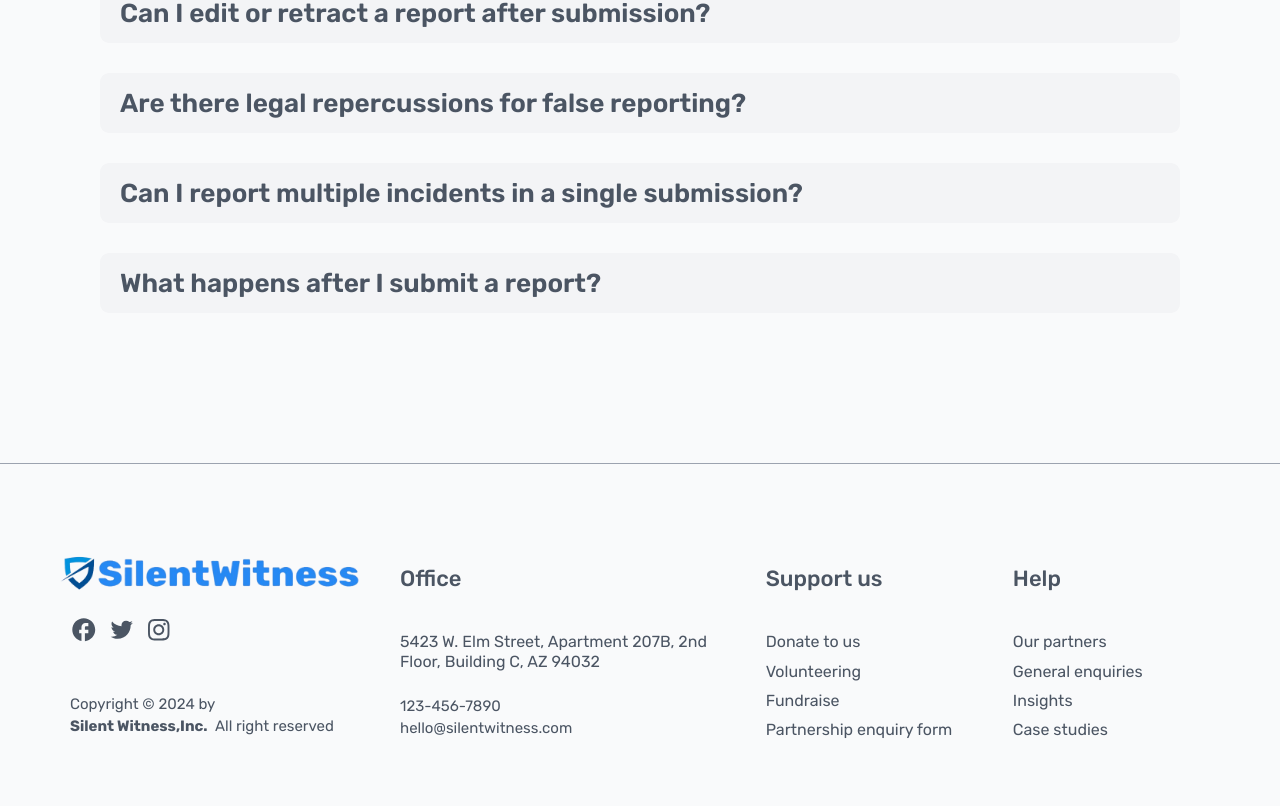
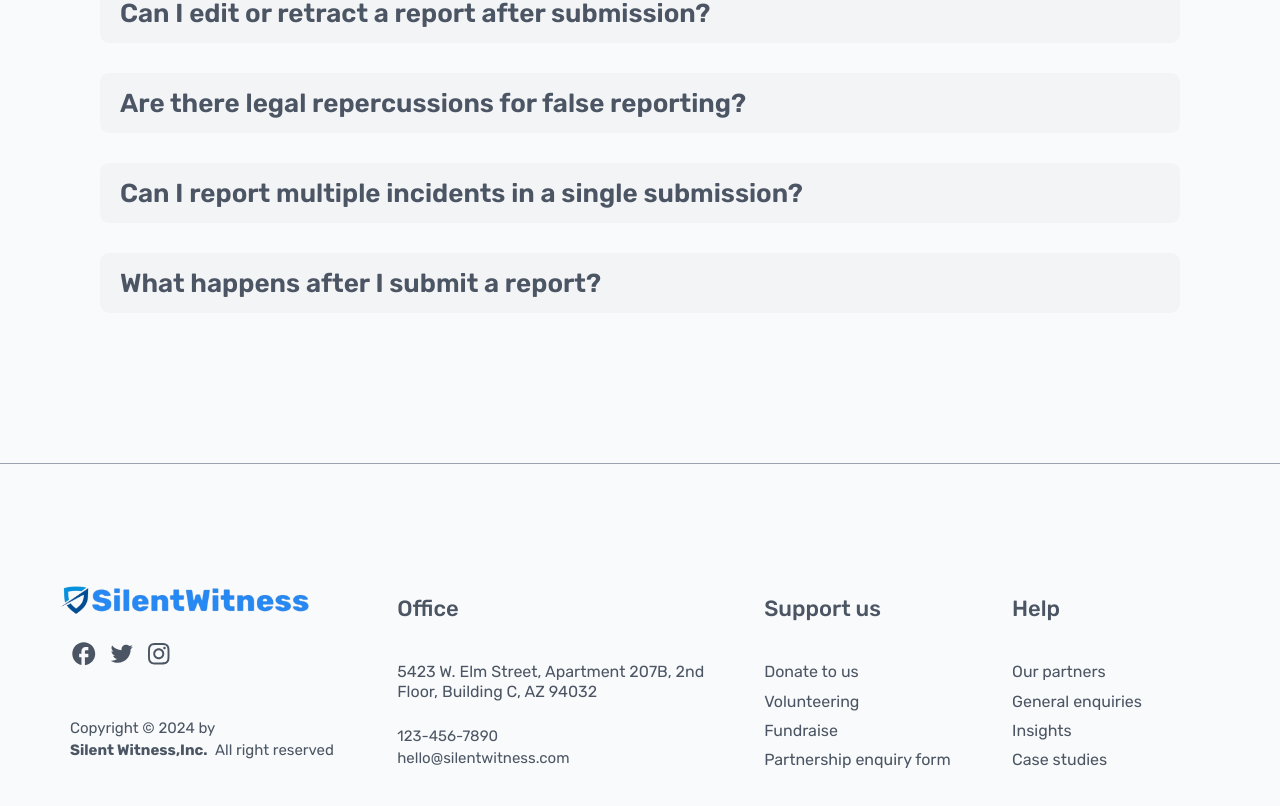
Before and after one commit to psohail/sohail, a React (Vite) app: page /home in a window 1280 px wide. Shown: the part 6278-7084 px from the top of the page. Built offline with nearby package versions, Linux system fonts and the light colour scheme; some icons are missing; a web font is replaced by a local one.

Commit message:
fixed a few problems in the footer

```diff
--- a/src/ui/Footer.jsx
+++ b/src/ui/Footer.jsx
@@ -13,7 +13,7 @@ const FooterGrid = styled.div`
   width: 100%;
   max-width: 130rem;
   margin: 0 auto;
-  padding: 9rem 5rem;
+  padding: 12rem 5rem;
   color: var(--color-grey-600);
 
   display: grid;
@@ -43,7 +43,6 @@ const FooterGrid = styled.div`
 `;
 
 const Company = styled.div`
-  /* background-color: green; */
   padding: 0 1rem 2rem;
   display: flex;
   flex-direction: column;
@@ -58,11 +57,14 @@ const Company = styled.div`
   @media (max-width: 44em) {
     padding: 2rem 0;
   }
+
+  @media (max-width: 32em) {
+    gap: 1.2rem;
+  }
 `;
 
 const LogoBox = styled.div`
-  /* background-color: red; */
-  width: 30rem;
+  width: 25rem;
 
   display: flex;
   align-items: center;
@@ -71,7 +73,8 @@ const LogoBox = styled.div`
   cursor: pointer;
 
   @media (max-width: 56em) {
-    width: 25rem;
+    margin-left: -1rem;
+    margin-right: 1rem;
   }
 
   @media (max-width: 44em) {
@@ -80,6 +83,7 @@ const LogoBox = styled.div`
 
   @media (max-width: 32em) {
     width: 30rem;
+    margin-right: 0;
   }
 
   @media (max-width: 21em) {
@@ -115,6 +119,10 @@ const SocialLinks = styled.ul`
       }
     }
   }
+
+  @media (max-width: 56em) {
+    margin: 0rem;
+  }
 `;
 
 const Copyright = styled.p`
@@ -122,11 +130,22 @@ const Copyright = styled.p`
   margin-top: 0.5rem;
   font-size: 1.5rem;
   line-height: 1.5;
+
+  @media (max-width: 56em) {
+    padding: 0;
+    margin: 0;
+  }
 `;
 
 const Address = styled.p`
   font-size: var(--font-md);
   margin-bottom: 2.4rem;
+
+  @media (max-width: 32em) {
+    margin-bottom: 1.2rem;
+    font-weight: 500;
+    color: var(--color-grey-500);
+  }
 `;
 
 const Contact = styled.ul`
@@ -143,12 +162,16 @@ const Contact = styled.ul`
     &:hover {
       color: var(--color-brand-600);
     }
+
+    @media (max-width: 32em) {
+      font-size: 1.4rem;
+      color: var(--color-grey-700);
+      margin-bottom: -2px;
+    }
   }
 `;
 
 const GridContainer = styled.div`
-  /* background-color: yellow; */
-
   padding: 1.2rem 2rem;
 
   display: flex;
@@ -192,6 +215,11 @@ const FooterHeading = styled.h5`
   font-size: 2.2rem;
   font-weight: 500;
   margin-bottom: 4rem;
+
+  @media (max-width: 32em) {
+    margin-bottom: 2rem;
+    font-weight: 700;
+  }
 `;
 
 const FooterList = styled.ul`
```
